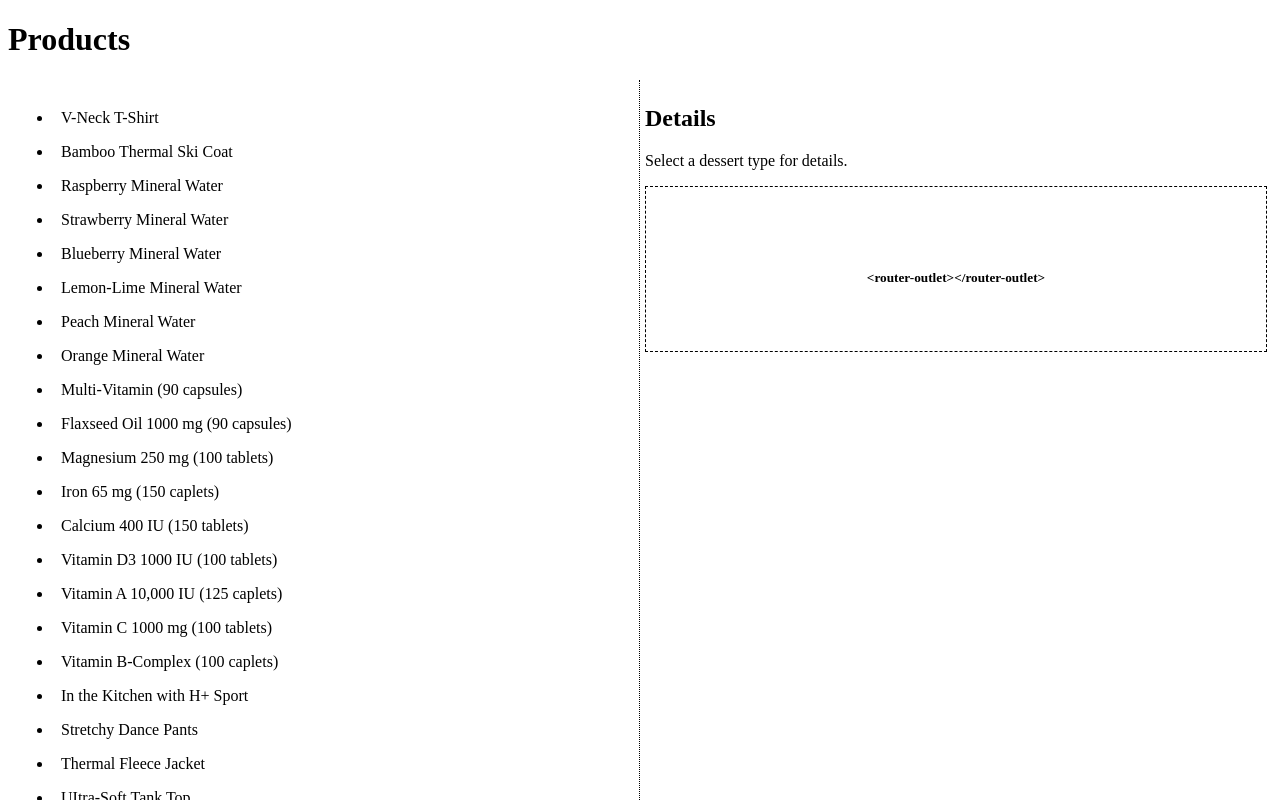
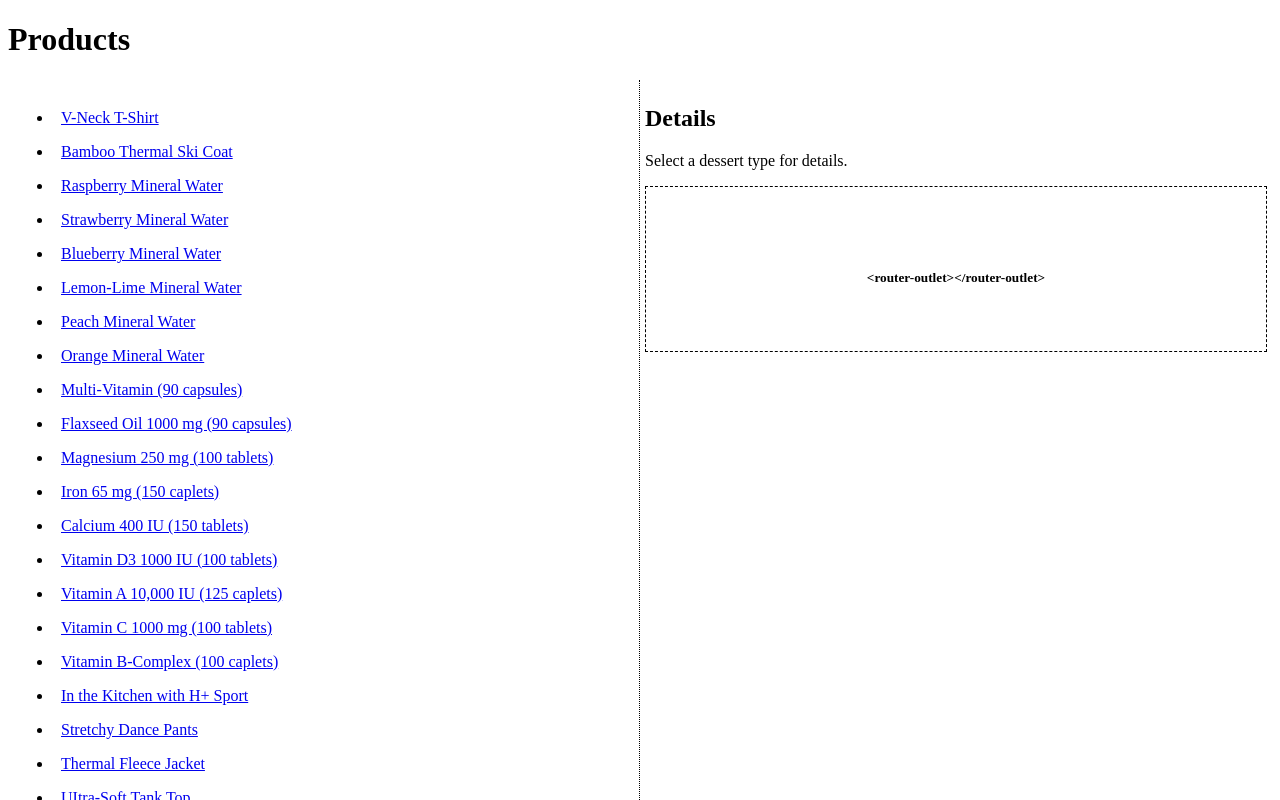
Before and after one commit to donkeykong91/angular-routing, an Angular app: page / in a window 1280 px wide. Shown: the top 800 px of the page. Built offline with nearby package versions, Linux system fonts and the light colour scheme.

Commit message:
passed a variable from detailscomponent and passed it in the html

```diff
--- a/src/app/app.component.html
+++ b/src/app/app.component.html
@@ -4,7 +4,7 @@
   <div class="column" style="border-right: dotted; border-width: thin">
     <ul>
       <li *ngFor="let product of products" class="pad">
-        <div> {{product.name}}</div>
+        <a [routerLink]="['details', product.id]"> {{product.name}}</a>
       </li>
     </ul>
   </div>
--- a/src/app/app.module.ts
+++ b/src/app/app.module.ts
@@ -10,6 +10,7 @@ import { InstructionsComponent } from './instructions/instructions.component';
 
 const appRoutes: Routes = [
   {path: '', component: InstructionsComponent},
+  {path: 'details/:id', component: DetailsComponent}
   ];
 
 @NgModule({
```
